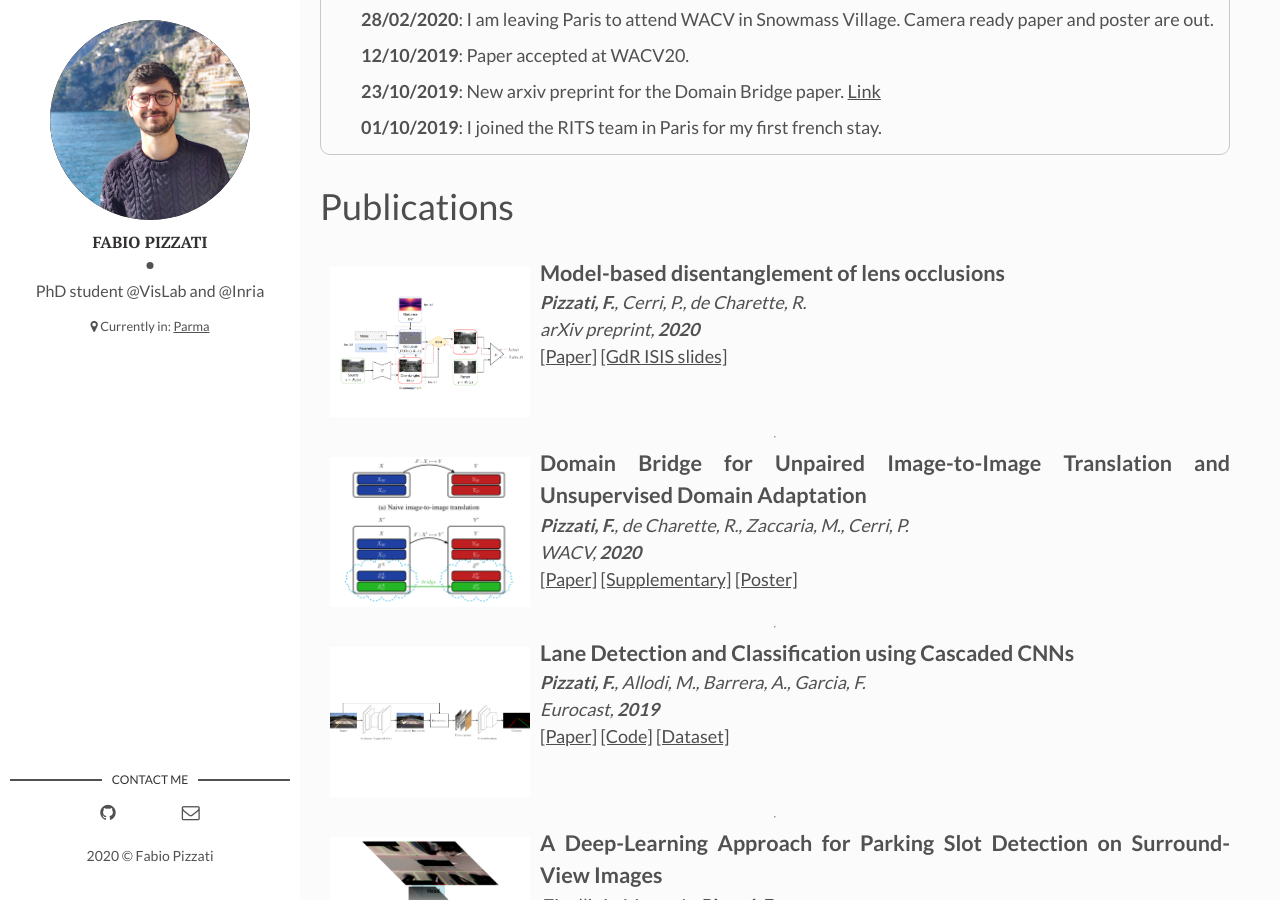
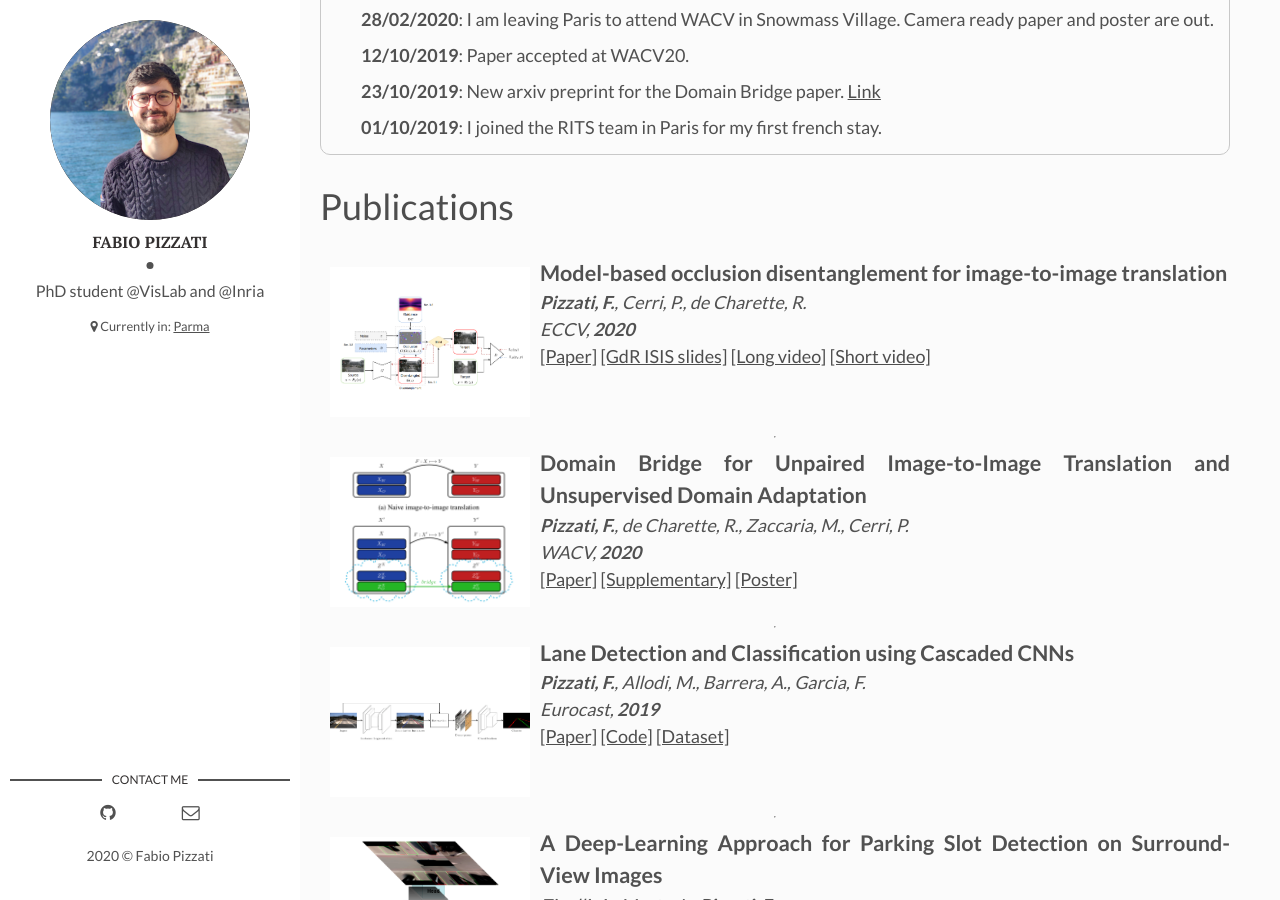
Before and after one commit to fabvio/fabvio.github.io, a Jekyll site: the page built from index.html, in a window 1280 px wide and 900 px high, scrolled down 497 px. Built offline with Jekyll 4.4.1, drawn with Linux system fonts in a browser that asks for light colours; a style sheet for code colours, icons or effects is not loaded.

Commit message:
Updated paper

```diff
--- a/_posts/2020-04-03-modelbased.md
+++ b/_posts/2020-04-03-modelbased.md
@@ -1,5 +1,5 @@
 ---
-title: Model-based disentanglement of lens occlusions
+title: Model-based occlusion disentanglement for image-to-image translation
 layout: post
 date: 2020-04-03
 
@@ -7,11 +7,15 @@ ptype: publication
 authors: Pizzati, F., Cerri, P., de Charette, R.
 year: 2020
 type: conference
-where: arXiv preprint
+where: ECCV
 image: assets/img/modelbased.png
 res-list:
   - res-link: https://arxiv.org/abs/2004.01071
     res-title: Paper
   - res-link: assets/pdfs/gdr_slides.pdf
     res-title: GdR ISIS slides
+  - res-link: https://youtu.be/gk7yyWBPimc
+    res-title: Long video
+  - res-link: https://youtu.be/WAuTapO25nY
+    res-title: Short video
 ---
```
